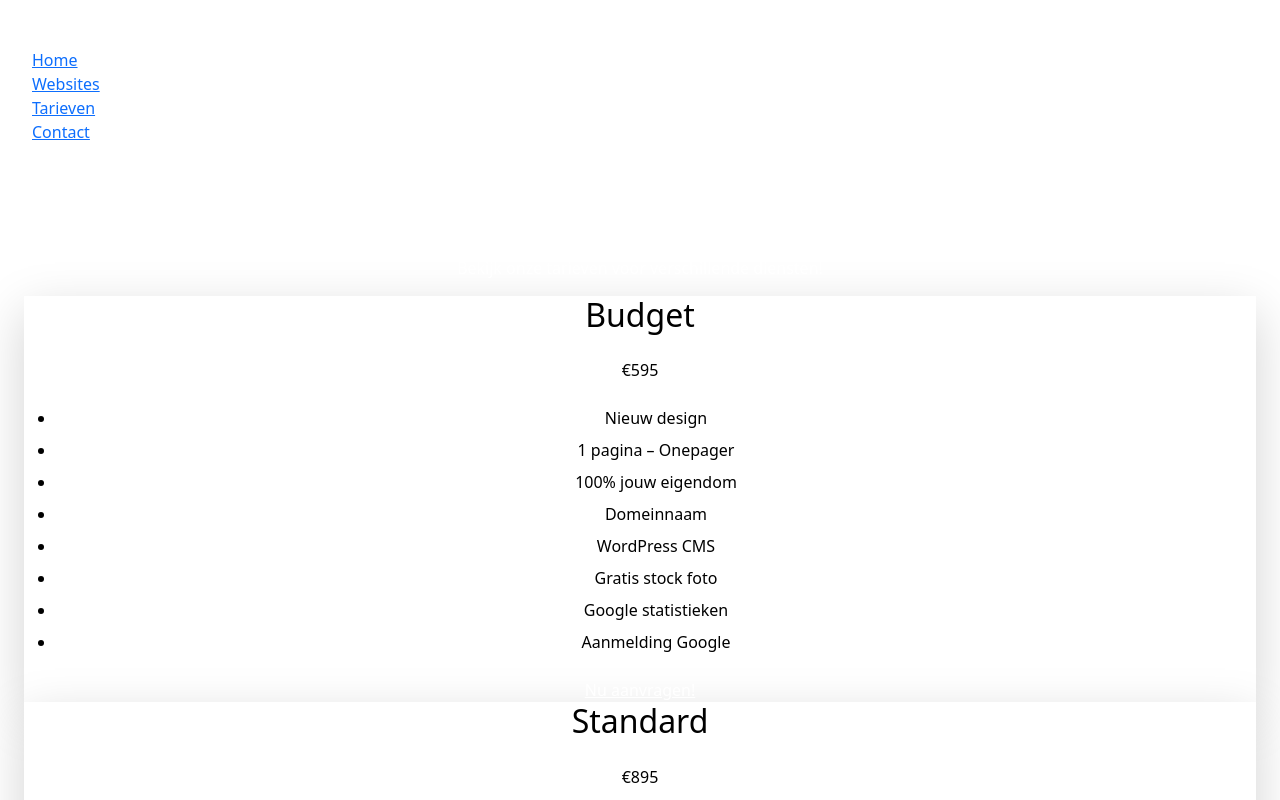
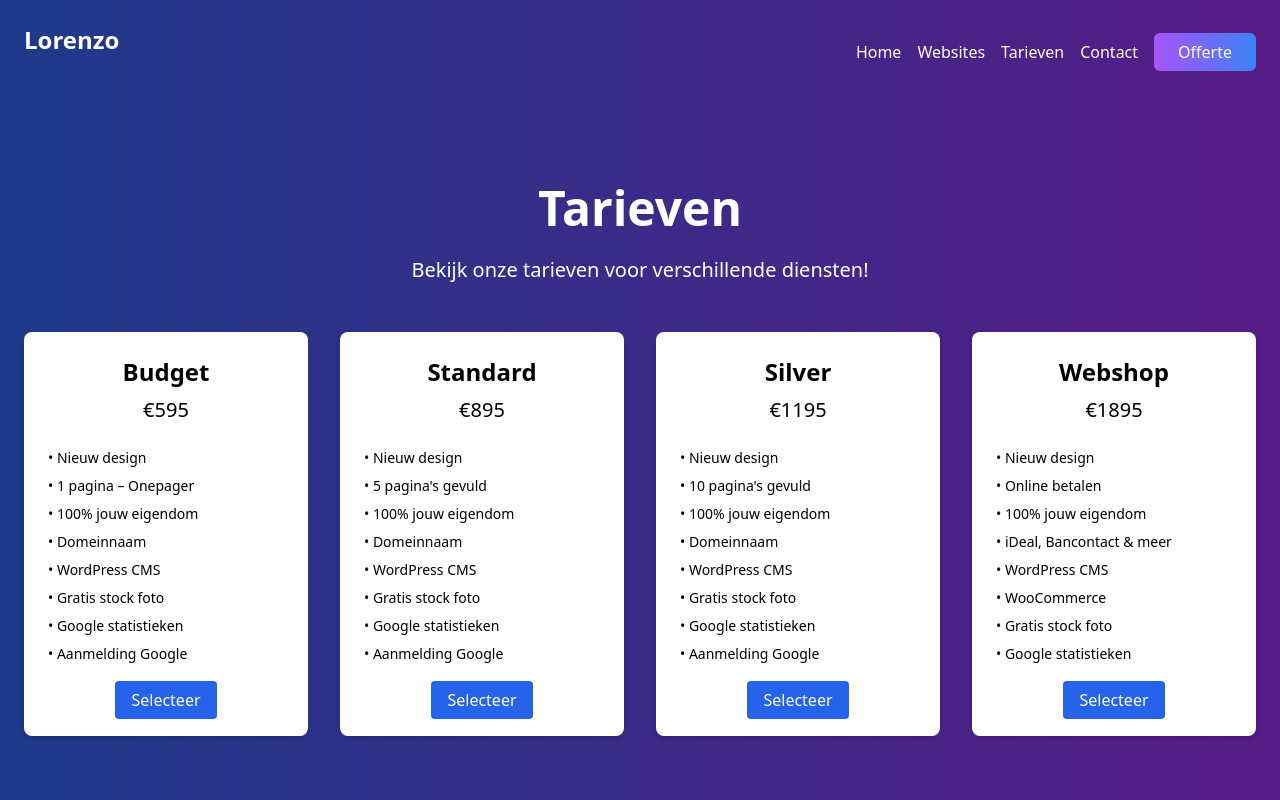
Before and after one commit to LorenzovandenDungen/Examenportfolio_versiebeheer3, a Vue app: page /tarieven in a window 1280 px wide. Shown: the top 800 px of the page. Built offline with nearby package versions, Linux system fonts and the light colour scheme.

Commit message:
Refactor PackageCard component to use Tailwind CSS classes and update props

```diff
--- a/src/components/PackageCard.vue
+++ b/src/components/PackageCard.vue
@@ -1,20 +1,15 @@
+<!-- src/components/PackageCard.vue -->
 <template>
-  <div class="bg-white text-black p-6 rounded-lg shadow-lg hover:shadow-xl transition-shadow duration-300 flex flex-col">
-    <!-- Titel van het pakket -->
-    <h2 class="text-xl font-bold mb-4">{{ title }}</h2>
-
-    <!-- Prijs van het pakket -->
-    <p class="text-4xl font-bold text-orange-500 mb-4">{{ price }}</p>
-
-    <!-- Lijst met functies -->
-    <ul class="text-left mb-4">
-      <li v-for="(feature, index) in features" :key="index" class="mb-2">{{ feature }}</li>
+  <div class="package-card bg-white text-black p-6 rounded-lg shadow-md">
+    <img :src="package.image" alt="Package Image" class="w-full h-40 object-cover mb-4" v-if="package.image"/>
+    <h3 class="text-2xl font-bold mb-2">{{ package.title }}</h3>
+    <p class="text-xl mb-4">{{ package.price }}</p>
+    <ul class="mb-4 text-left">
+      <li v-for="(feature, index) in package.features" :key="index" class="text-sm mb-2">
+        • {{ feature }}
+      </li>
     </ul>
-
-    <!-- Link om het pakket aan te vragen -->
-    <router-link :to="link" class="bg-gradient-to-r from-blue-900 to-purple-900 text-white py-2 px-4 rounded hover:bg-blue-800">
-      Nu aanvragen!
-    </router-link>
+    <router-link :to="package.link" class="btn-primary">Selecteer</router-link>
   </div>
 </template>
 
@@ -22,26 +17,24 @@
 export default {
   name: 'PackageCard',
   props: {
-    title: {
-      type: String,
-      required: true
+    package: {
+      type: Object,
+      required: true,
+      validator(value) {
+        return (
+          'title' in value &&
+          'price' in value &&
+          'features' in value &&
+          'link' in value
+        );
+      },
     },
-    price: {
-      type: String,
-      required: true
-    },
-    features: {
-      type: Array,
-      required: true
-    },
-    link: {
-      type: String,
-      required: true
-    }
-  }
-}
+  },
+};
 </script>
 
 <style scoped>
-/* Voeg hier eventuele aangepaste stijlen toe indien nodig */
+.btn-primary {
+  @apply bg-blue-600 text-white py-2 px-4 rounded hover:bg-blue-700 transition;
+}
 </style>
--- a/src/components/progress.vue
+++ b/src/components/progress.vue
@@ -1,41 +1,36 @@
 <template>
   <div class="progress">
-      <h2>Project Voortgang</h2>
+      <h3>Voortgang</h3>
       <ul>
           <li v-for="item in progress" :key="item.id">
-          {{ item.task }}: {{ item.status }}
+              {{ item.status }} - {{ item.created_at }}
           </li>
       </ul>
   </div>
 </template>
 
 <script>
+import { ref, onMounted } from 'vue';
+import api from '../api/axios';
+
 export default {
-    name: 'Progress',
-    data() {
-      return {
-        progress: [],
+  setup() {
+      const progress = ref([]);
+
+      const fetchProgress = async () => {
+          try {
+              const response = await api.get('/progress-statuses');
+              progress.value = response.data;
+          } catch (error) {
+              console.error(error);
+          }
       };
-    },
-    created() {
-      this.fetchProgress();
-    },
-    methods: {
-      async fetchProgress() {
-        try {
-          const response = await fetch('/api/progress');
-          const data = await response.json();
-          this.progress = data;
-        } catch (error) {
-          console.error('Error fetching progress:', error);
-        }
-      },
+
+      onMounted(() => {
+          fetchProgress();
+      });
+
+      return { progress };
   },
 };
 </script>
-
-  <style scoped>
-  .progress {
-    margin: 20px;
-  }
-  </style>
--- a/src/main.js
+++ b/src/main.js
@@ -1,7 +1,7 @@
-// src/main.js
 import { createApp } from 'vue';
 import App from './App.vue';
 import router from './router';
+import '@/assets/styles.css';
 import { createPinia } from 'pinia';
 
 const app = createApp(App);
--- a/src/views/TarievenView.vue
+++ b/src/views/TarievenView.vue
@@ -1,3 +1,4 @@
+<!-- src/views/TarievenView.vue -->
 <template>
   <div class="bg-gradient-to-r from-blue-900 to-purple-900 min-h-screen text-white">
     <!-- Gebruik de geïmporteerde Header component -->
@@ -19,11 +20,8 @@
         <PackageCard
           v-for="(packageItem, index) in packages"
           :key="index"
-          :title="packageItem.title"
-          :price="packageItem.price"
-          :features="packageItem.features"
-          :link="packageItem.link"
-          :image="packageItem.image"
+          :package="packageItem"
+          @select-package="handleSelectPackage"
         />
       </section>
     </main>
@@ -109,6 +107,14 @@
         }
       ]
     }
+  },
+  methods: {
+    handleSelectPackage(selectedPackage) {
+      console.log('Geselecteerd pakket:', selectedPackage);
+      // Voeg hier logica toe voor wat er moet gebeuren bij het selecteren van een pakket
+      // Bijvoorbeeld: router push naar het betaalpagina met de geselecteerde pakket
+      this.$router.push({ path: selectedPackage.link, query: { packageName: selectedPackage.title } });
+    }
   }
 }
 </script>
```
Lines whose indentation alone changed are shown as unchanged.
